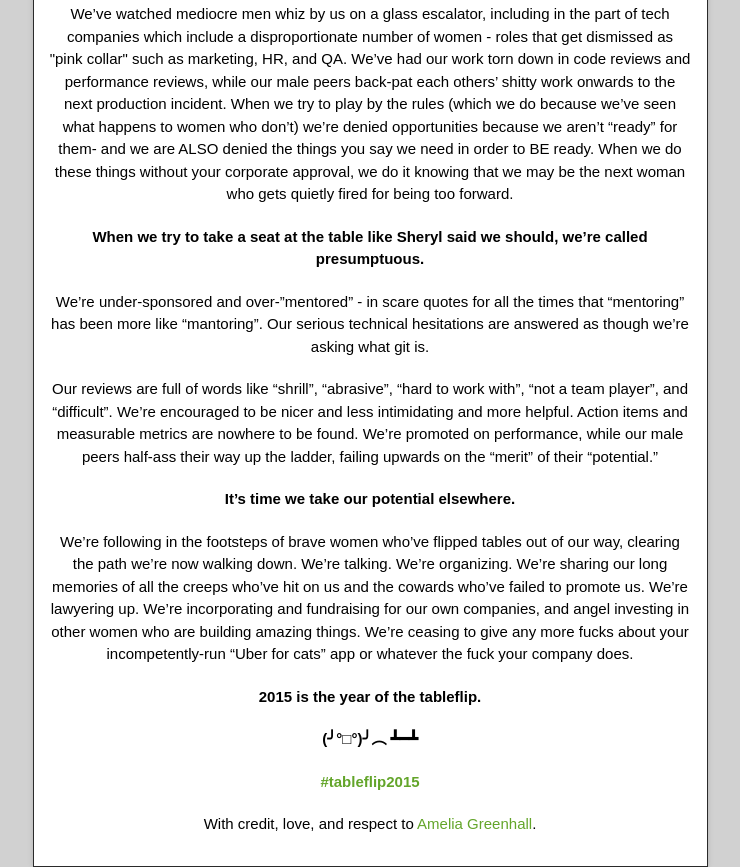
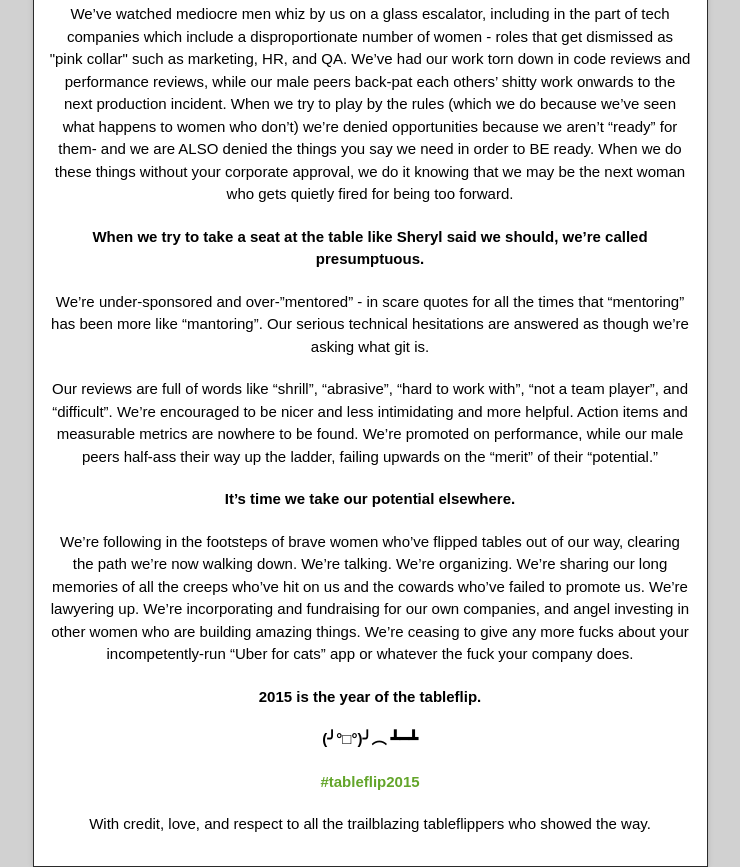
Before and after one commit to tableflipclub/site, a plain HTML site: page index.html in a window 1280 px wide. Shown: the part 303-1170 px from the top of the page, without its empty margins (270-1010 px from the left). Drawn offline with nearby package versions, Linux system fonts and the light colour scheme.

Commit message:
Update index.html

```diff
--- a/index.html
+++ b/index.html
@@ -50,7 +50,7 @@
 
 <p><strong><a href="https://twitter.com/search?f=realtime&q=tableflip.club%20OR%20tableflip2015&src=typd">#tableflip2015</a></strong></p>
 
-<p>With credit, love, and respect to <a href="https://twitter.com/ameliagreenhall/status/562693089467580416">Amelia Greenhall</a>.</p>
+<p>With credit, love, and respect to all the trailblazing tableflippers who showed the way.</p>
         </article>
     </div>
   </div>
```
